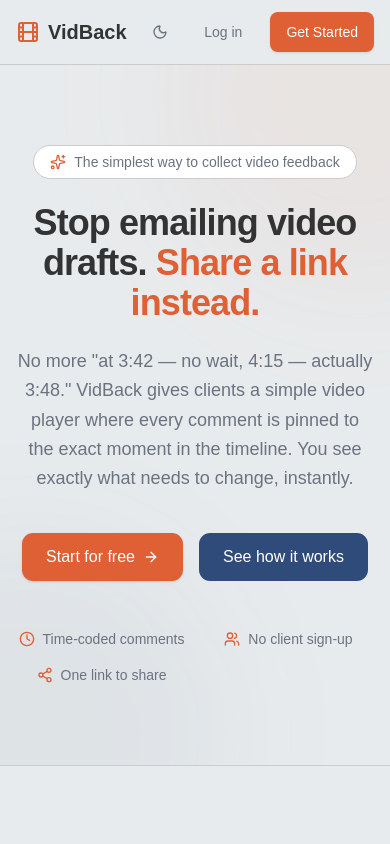
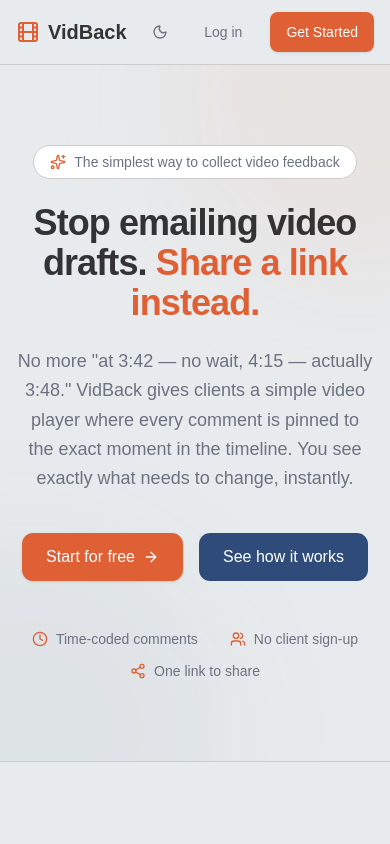
Before and after one commit to itsdvvn/vidback, a Next.js app: page / in a window 390 px wide. Shown: the top 844 px of the page. Built offline with nearby package versions, Linux system fonts and the light colour scheme.

Commit message:
Fix mobile centering of hero stat items

```diff
--- a/src/app/page.tsx
+++ b/src/app/page.tsx
@@ -83,7 +83,7 @@ export default function Home() {
               </div>
 
               {/* Quick stats */}
-              <div className="mt-12 grid grid-cols-2 gap-4 sm:grid-cols-3">
+              <div className="mt-12 flex flex-wrap items-center justify-center gap-x-8 gap-y-3">
                 {[
                   { label: "Time-coded comments", icon: Clock },
                   { label: "No client sign-up", icon: Users },
```
